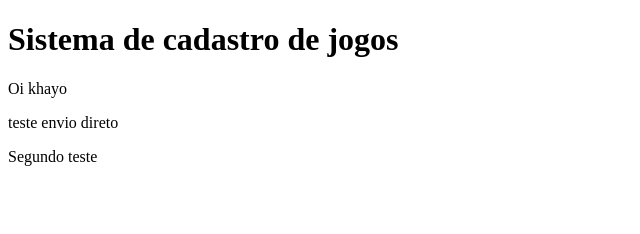
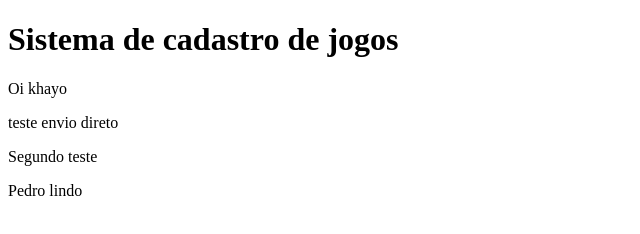
Before and after one commit to Luanfreiberger/Sistema-de-Cadastro, a plain HTML site: page index.html in a window 1280 px wide. Shown: the whole page, without its empty margins (0-640 px from the left). Drawn offline with Linux system fonts and the light colour scheme.

Commit message:
mostrando para  o pedro

```diff
--- a/index.html
+++ b/index.html
@@ -12,5 +12,6 @@
     <p>Oi khayo</p>
     <p>teste envio direto</p>
     <p>Segundo teste</p>
+    <p>Pedro lindo</p>
 </body>
 </html>
```
